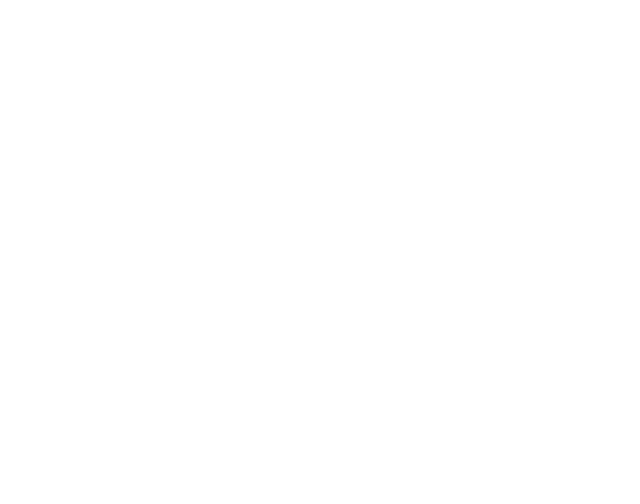
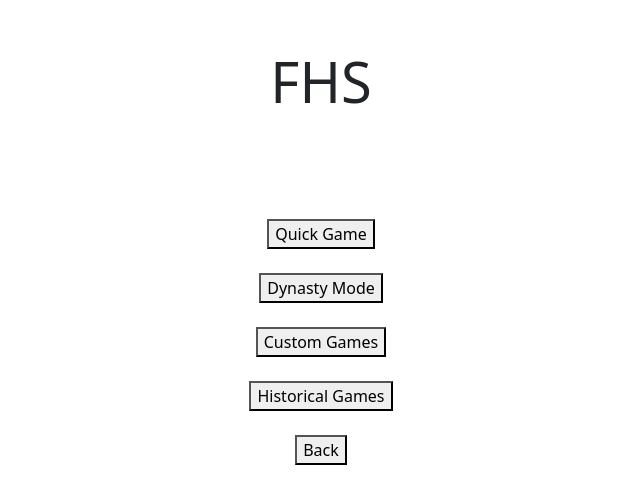
Before and after one commit to nguy0907/personalwork, a Vue app in the folder fhs/: page /#/Gamemode in a window 1280 px wide. Before the commit this address had no page. Shown: the top 504 px of the page, without its empty margins (319-959 px from the left). Built offline with nearby package versions, Linux system fonts and the light colour scheme; the HTML template or start-up script is replaced by a standard one.

Commit message:
adding html

```diff
--- a/fhs/src/main.js
+++ b/fhs/src/main.js
@@ -4,10 +4,15 @@ import {createRouter, createWebHashHistory} from 'vue-router'
 import 'bootstrap/dist/css/bootstrap.min.css'
 
 import Menu from './views/Menu.vue'
+import Gamemode from './views/Gamemode.vue'
 
 const routes = [{
  path: '/',
  component: Menu
+},
+{
+    path: '/Gamemode/',
+    component: Gamemode
 }]
 
 const router = createRouter({
--- /dev/null
+++ b/fhs/src/views/Gamemode.vue
@@ -0,0 +1,36 @@
+<template>
+
+    <br> <br>
+    <div class="row">
+
+    <div class="col">
+        <h1 class="display-4">FHS</h1>
+    </div>
+
+    </div>
+
+    <br> <br>
+
+         <div class="menu">
+
+          <router-link :to="'/GameMode/' + Menu">
+          </router-link>
+
+          <br> <br>
+          <button>Quick Game</button>
+          <br> <br>
+          <button>Dynasty Mode</button>
+          <br> <br>
+          <button>Custom Games</button>
+          <br> <br>
+          <button>Historical Games</button>
+          <br> <br>
+          <router-link :to="'/'">
+          <button :to="'/'" >Back</button>
+          </router-link>
+    </div>
+
+    </template>
+    <script></script>
+
+    <style> </style>
--- a/fhs/src/views/Menu.vue
+++ b/fhs/src/views/Menu.vue
@@ -12,7 +12,11 @@
 <br> <br>
 
      <div class="menu">
+
+      <router-link :to="'/GameMode/'">
       <button>Start</button>
+      </router-link>
+
       <br> <br>
       <button>Settings</button>
       <br> <br>
```
